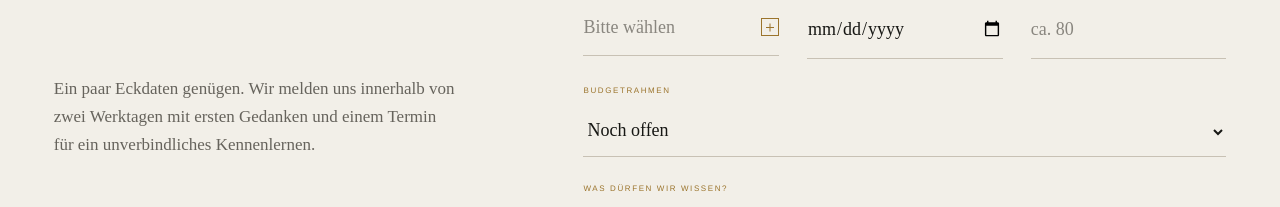
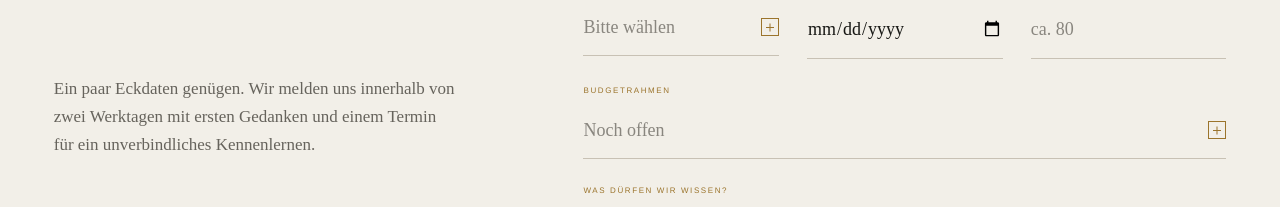
Before and after one commit to 3pWEBQUERY/ECLAT, a Next.js app: page / in a window 1280 px wide. Shown: the part 6848-7055 px from the top of the page. Built offline with nearby package versions, Linux system fonts and the light colour scheme.

Commit message:
Add custom budget select field

```diff
--- a/app/page.tsx
+++ b/app/page.tsx
@@ -28,6 +28,13 @@ const steps = [
 ];
 
 const eventOptions = ["Hochzeit", "Geburtstag", "Jubiläum", "Firmenfest", "Anderer Anlass"];
+const budgetOptions = [
+  { label: "Noch offen", value: "" },
+  { label: "Bis CHF 5’000", value: "Bis CHF 5’000" },
+  { label: "CHF 5’000 – 15’000", value: "CHF 5’000 – 15’000" },
+  { label: "CHF 15’000 – 30’000", value: "CHF 15’000 – 30’000" },
+  { label: "Ab CHF 30’000", value: "Ab CHF 30’000" },
+];
 
 function Arrow() {
   return <span className="arrow-icon" aria-hidden="true" />;
@@ -41,10 +48,15 @@ export default function Home() {
   const [eventSelectOpen, setEventSelectOpen] = useState(false);
   const [activeEventOption, setActiveEventOption] = useState(0);
   const [eventSelectError, setEventSelectError] = useState(false);
+  const [budget, setBudget] = useState("");
+  const [budgetSelectOpen, setBudgetSelectOpen] = useState(false);
+  const [activeBudgetOption, setActiveBudgetOption] = useState(0);
   const [legalPanel, setLegalPanel] = useState<"impressum" | "datenschutz" | null>(null);
   const heroRef = useRef<HTMLElement>(null);
   const eventSelectRef = useRef<HTMLDivElement>(null);
   const eventSelectButtonRef = useRef<HTMLButtonElement>(null);
+  const budgetSelectRef = useRef<HTMLDivElement>(null);
+  const budgetSelectButtonRef = useRef<HTMLButtonElement>(null);
 
   useEffect(() => {
     const saved = localStorage.getItem("eclat-theme") as "light" | "dark" | null;
@@ -77,11 +89,12 @@ export default function Home() {
   }, [menuOpen, legalPanel]);
 
   useEffect(() => {
-    const closeEventSelect = (event: PointerEvent) => {
+    const closeCustomSelects = (event: PointerEvent) => {
       if (!eventSelectRef.current?.contains(event.target as Node)) setEventSelectOpen(false);
+      if (!budgetSelectRef.current?.contains(event.target as Node)) setBudgetSelectOpen(false);
     };
-    document.addEventListener("pointerdown", closeEventSelect);
-    return () => document.removeEventListener("pointerdown", closeEventSelect);
+    document.addEventListener("pointerdown", closeCustomSelects);
+    return () => document.removeEventListener("pointerdown", closeCustomSelects);
   }, []);
 
   const toggleTheme = () => {
@@ -121,6 +134,7 @@ export default function Home() {
       if (!response.ok) throw new Error("request failed");
       form.reset();
       setEventType("");
+      setBudget("");
       setStatus("success");
     } catch {
       setStatus("error");
@@ -131,6 +145,7 @@ export default function Home() {
     setEventType(option);
     setEventSelectError(false);
     setEventSelectOpen(false);
+    setBudgetSelectOpen(false);
     eventSelectButtonRef.current?.focus();
   };
 
@@ -149,6 +164,31 @@ export default function Home() {
     if ((event.key === "Enter" || event.key === " ") && eventSelectOpen) {
       event.preventDefault();
       chooseEventType(eventOptions[activeEventOption]);
+    }
+  };
+
+  const chooseBudget = (option: (typeof budgetOptions)[number]) => {
+    setBudget(option.value);
+    setBudgetSelectOpen(false);
+    setEventSelectOpen(false);
+    budgetSelectButtonRef.current?.focus();
+  };
+
+  const handleBudgetSelectKey = (event: React.KeyboardEvent<HTMLButtonElement>) => {
+    if (event.key === "Escape") {
+      setBudgetSelectOpen(false);
+      return;
+    }
+    if (event.key === "ArrowDown" || event.key === "ArrowUp") {
+      event.preventDefault();
+      const direction = event.key === "ArrowDown" ? 1 : -1;
+      setBudgetSelectOpen(true);
+      setActiveBudgetOption((current) => (current + direction + budgetOptions.length) % budgetOptions.length);
+      return;
+    }
+    if ((event.key === "Enter" || event.key === " ") && budgetSelectOpen) {
+      event.preventDefault();
+      chooseBudget(budgetOptions[activeBudgetOption]);
     }
   };
 
@@ -286,7 +326,7 @@ export default function Home() {
       <section className="promise">
         <div className="promise-side">UNSER VERSPRECHEN</div>
         <blockquote>„Wir planen nicht für Instagram. Wir planen für den Moment, in dem Sie sich umsehen und denken: <em>Genau so.</em>“</blockquote>
-        <div className="signature">Éclat · Gründerinnen</div>
+        <div className="signature">Éclat · Gründerinn · Fabienne Celine Krempel</div>
       </section>
 
       <section className="pricing section-pad">
@@ -344,7 +384,10 @@ export default function Home() {
                   aria-haspopup="listbox"
                   aria-invalid={eventSelectError}
                   aria-label="Anlass auswählen"
-                  onClick={() => setEventSelectOpen((open) => !open)}
+                  onClick={() => {
+                    setBudgetSelectOpen(false);
+                    setEventSelectOpen((open) => !open);
+                  }}
                   onKeyDown={handleEventSelectKey}
                 >
                   <span className={eventType ? "" : "placeholder"}>{eventType || "Bitte wählen"}</span>
@@ -375,7 +418,49 @@ export default function Home() {
             <label>DATUM<input type="date" name="eventDate" /></label>
             <label>GÄSTE<input type="number" name="guests" min="2" max="2000" placeholder="ca. 80" /></label>
           </div>
-          <label>BUDGETRAHMEN<select name="budget" defaultValue=""><option value="">Noch offen</option><option>Bis CHF 5’000</option><option>CHF 5’000 – 15’000</option><option>CHF 15’000 – 30’000</option><option>Ab CHF 30’000</option></select></label>
+          <div className="custom-field">
+            <span className="field-label">BUDGETRAHMEN</span>
+            <div className={`custom-select${budgetSelectOpen ? " is-open" : ""}`} ref={budgetSelectRef}>
+              <input type="hidden" name="budget" value={budget} />
+              <button
+                ref={budgetSelectButtonRef}
+                className="custom-select-trigger"
+                type="button"
+                role="combobox"
+                aria-controls="budget-options"
+                aria-expanded={budgetSelectOpen}
+                aria-haspopup="listbox"
+                aria-label="Budgetrahmen auswählen"
+                onClick={() => {
+                  setEventSelectOpen(false);
+                  setBudgetSelectOpen((open) => !open);
+                }}
+                onKeyDown={handleBudgetSelectKey}
+              >
+                <span className={budget ? "" : "placeholder"}>{budget || "Noch offen"}</span>
+                <i aria-hidden="true" />
+              </button>
+              {budgetSelectOpen && (
+                <ul id="budget-options" className="custom-select-panel" role="listbox" aria-label="Budgetrahmen">
+                  {budgetOptions.map((option, index) => (
+                    <li
+                      id={`budget-option-${index}`}
+                      key={option.label}
+                      role="option"
+                      aria-selected={budget === option.value}
+                      className={activeBudgetOption === index ? "is-active" : ""}
+                      onPointerEnter={() => setActiveBudgetOption(index)}
+                      onClick={() => chooseBudget(option)}
+                    >
+                      <span>{String(index + 1).padStart(2, "0")}</span>
+                      {option.label}
+                      <b aria-hidden="true"><Arrow /></b>
+                    </li>
+                  ))}
+                </ul>
+              )}
+            </div>
+          </div>
           <label>WAS DÜRFEN WIR WISSEN?<textarea required name="message" rows={4} placeholder="Erzählen Sie uns von Ihrer Idee, dem Ort und dem Gefühl, das entstehen soll …" /></label>
           <label className="privacy"><input required type="checkbox" name="privacy" /> <span>Ich bin mit der Verarbeitung meiner Angaben zur Kontaktaufnahme einverstanden.</span></label>
           <button className="submit-button" disabled={status === "sending"}>
```
